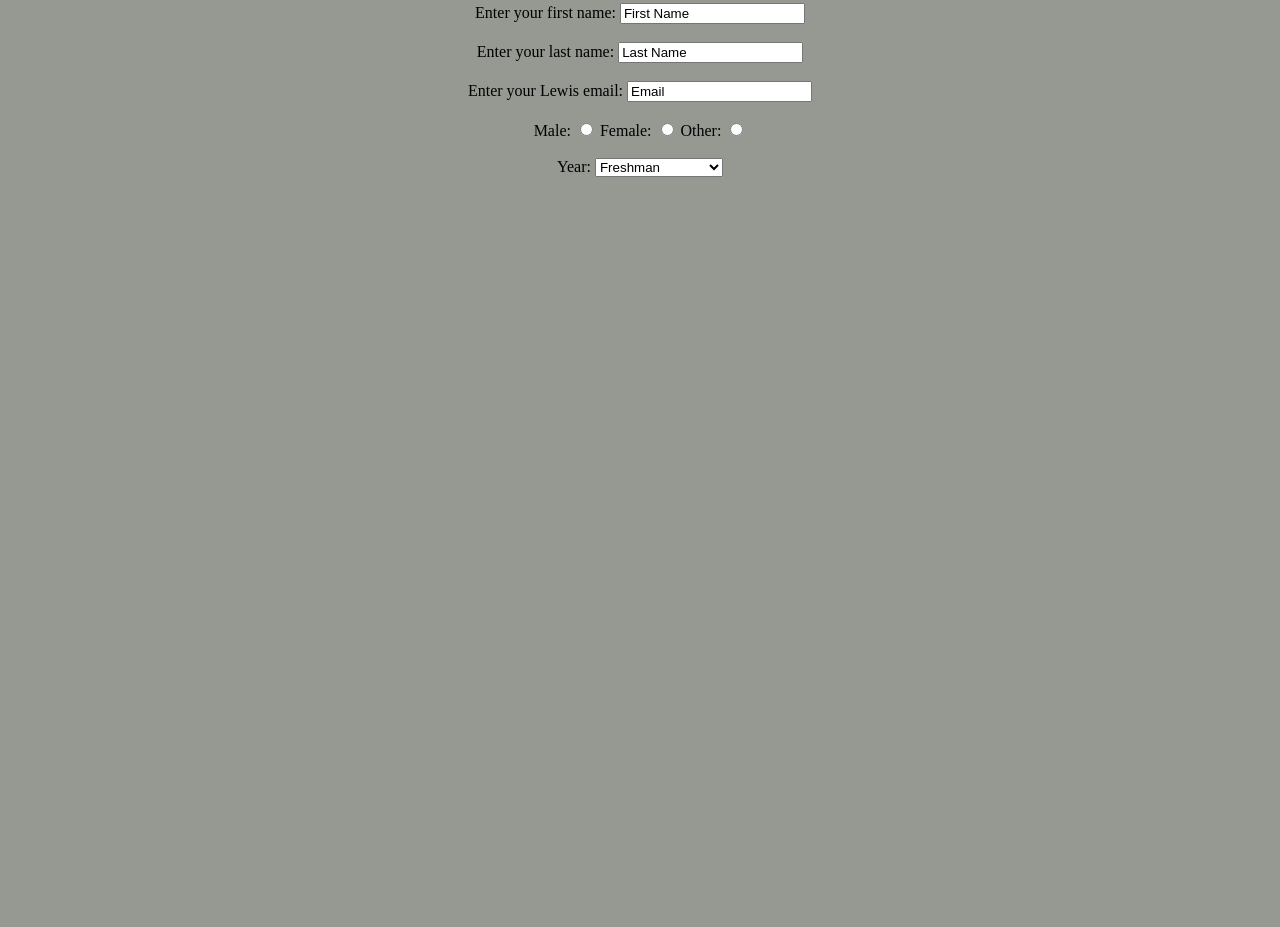
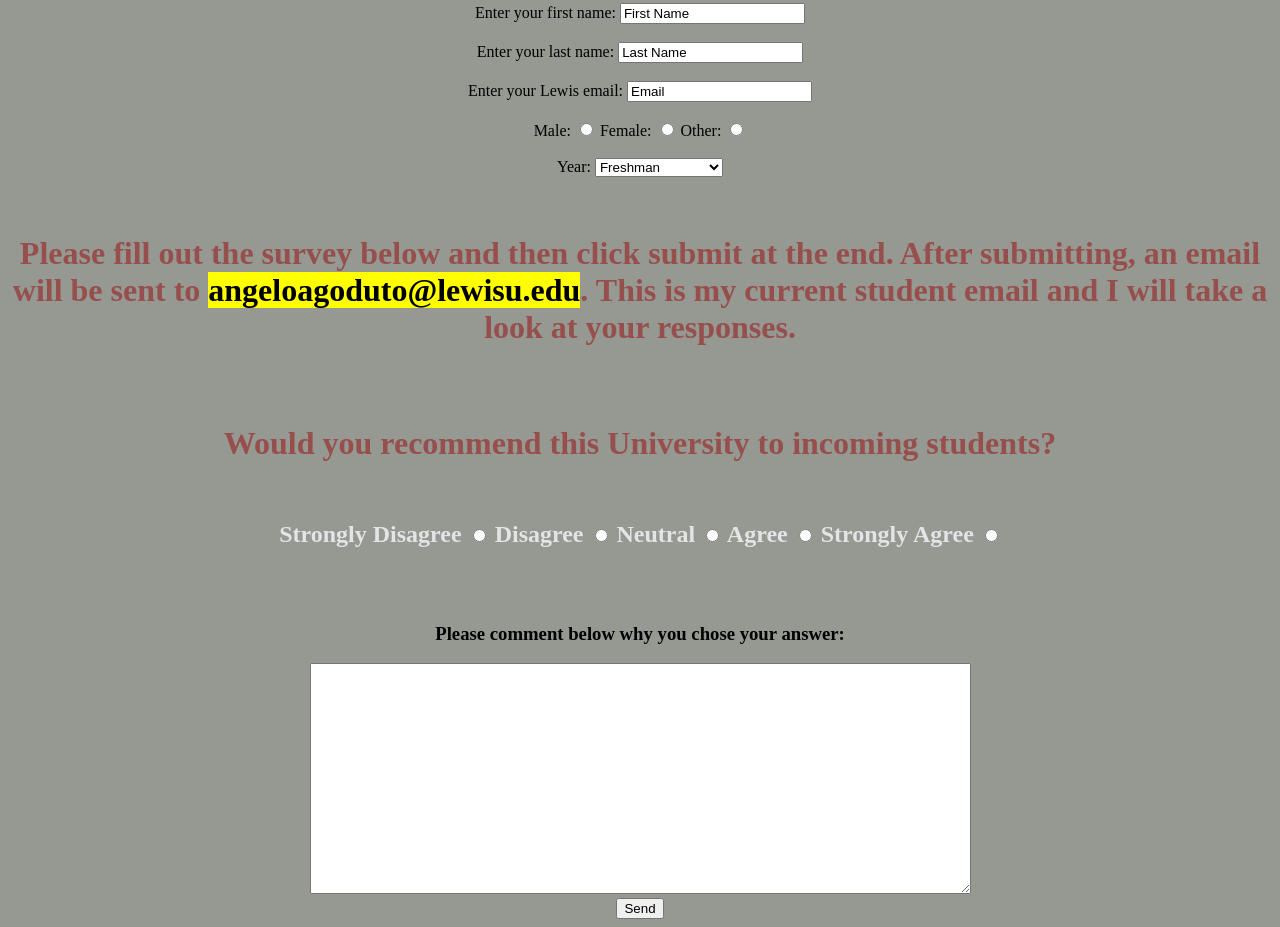
Before and after one commit to AGoduto1/lewis-survey-final, a plain HTML site: page index.html in a window 1280 px wide. Shown: the part 407-1334 px from the top of the page. Before the commit the page ends 800 px from the top, so only its background shows below. Drawn offline with Linux system fonts and the light colour scheme.

Commit message:
update file.

```diff
--- a/index.html
+++ b/index.html
@@ -2,6 +2,8 @@
 <html lan='en'>
     <!--
         Author: Angelo Goduto
+        Credit: Code with Ania Kubow (Youtube)
+            She helped with submitting through email
     -->
 <head>
     <meta charset='UTF-8'>
@@ -28,11 +30,11 @@
         After completeing your task, we will contact you about what we have achieved!***</h3></center>
         <br /><br />
         <center><form>
-            Enter your first name: <input type="text" name="First Name" value="First Name">
+            Enter your first name: <input type="text" name="First Name" value="First Name" required>
             <br /><br />
-            Enter your last name: <input type="text" name="Last Name" value="Last Name">
+            Enter your last name: <input type="text" name="Last Name" value="Last Name" required>
             <br /><br />
-            Enter your Lewis email: <input type="text" name="Email" value="Email">
+            Enter your Lewis email: <input type="text" name="Email" value="Email" required>
             <br /><br />
             Male: <input type="radio" name="gender">
             Female: <input type="radio" name="gender">
@@ -47,8 +49,29 @@
                 <option>Graduate Student</option>
             </select>
             <br /><br /><br />
+            <h1>Please fill out the survey below and then click submit at the end. After submitting, an email
+            will be sent to <mark>angeloagoduto@lewisu.edu</mark>. This is my current student email and
+            I will take a look at your responses.</h1>
+            <br /><br />
+            <h1>Would you recommend this University to incoming students?</h1>
+            <br />
+            <h2>Strongly Disagree <input type="radio" name="fave" value="Strongly Disagree">
+            Disagree <input type="radio" name="fave" value="Disagree">
+            Neutral <input type="radio" name="fave" value="Neutral">
+            Agree <input type="radio" name="fave" value="Agree">
+            Strongly Agree <input type="radio" name="fave" value="Strongly Agree">
+            </h2><br /><br />
+            <h3>Please comment below why you chose your answer:</h3>
+            <textarea name="comment" rows="15" cols="80">
+            </textarea>
+
 
 
         </form></center>
+
+        <center><form action="https://formsubmit.co/angeloagoduto@lewisu.edu" method="POST">
+            <input type="hidden" name="_subject" value="Email From Survey!">
+            <button type="submit">Send</button>
+       </form></center>
 </body>
 </html>
```
